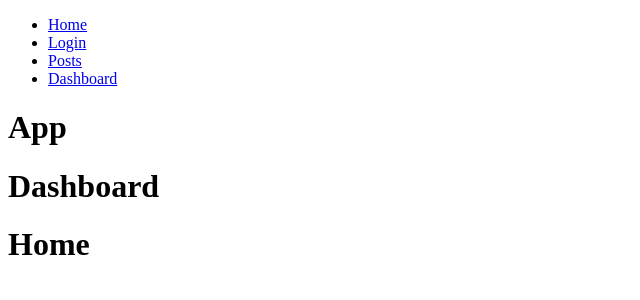
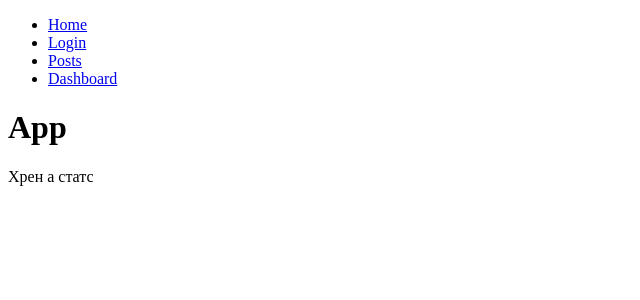
Before and after one commit to Art-San/09_11_22_react-router, a React (Create React App) app: page /dashboard/stats in a window 1280 px wide. Shown: the top 300 px of the page, without its empty margins (0-640 px from the left). Built offline with nearby package versions, Linux system fonts and the light colour scheme.

Commit message:
swetch end

```diff
--- a/src/app/App.js
+++ b/src/app/App.js
@@ -1,20 +1,24 @@
 import NavBar from "./components/NavBar";
-import { Route } from 'react-router-dom'
+import { Route, Switch } from 'react-router-dom'
 import Dashboard from "./components/Dashboard"
 import Posts from './components/Posts'
 import Login from './components/Login'
 import Home from './components/Home'
+import Stats from "./components/Stats";
 
-
+// Swetch упорядочивай пути *улка к верху ногами*
 function App() {
   return (
     <div>
       <NavBar/>
       <h1>App</h1>
-      <Route path='/dashboard' component={Dashboard}/>
-      <Route path='/posts' component={Posts}/>
-      <Route path='/login' component={Login}/>
-      <Route path='/' component={Home}/>
+      <Switch>
+        <Route path='/' exact component={Home}/>
+        <Route path='/dashboard/stats' component={Stats}/>
+        <Route path='/dashboard' component={Dashboard}/>
+        <Route path='/posts' component={Posts}/>
+        <Route path='/login' component={Login}/>
+      </Switch>
     </div>
   );
 }
--- /dev/null
+++ b/src/app/components/Stats.jsx
@@ -0,0 +1,9 @@
+import React from 'react'
+
+const Stats = () => {
+  return (
+    <div>Хрен а статс</div>
+  )
+}
+
+export default Stats
```
